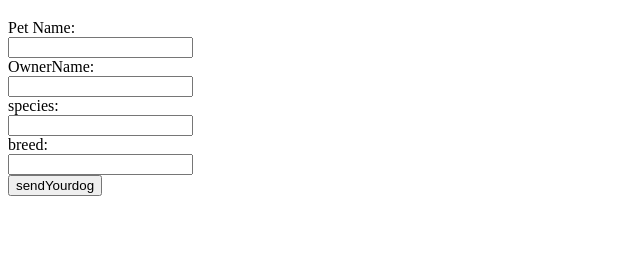
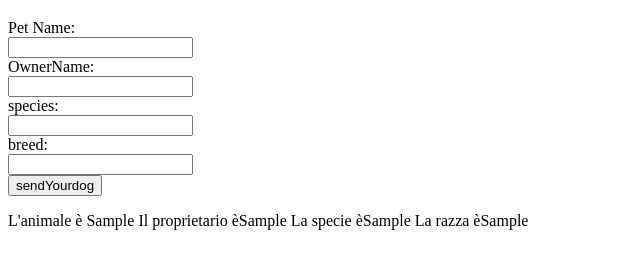
Before and after one commit to marcopa94/U2-W3-D1-OOPI, a plain HTML site: page index.html in a window 1280 px wide. Both pictures are taken after typing "Sample", "Sample", "Sample", "Sample" into the empty fields and a click on the button "sendYourdog". Shown: the part 61-330 px from the top of the page, without its empty margins (0-640 px from the left). Drawn offline with Linux system fonts and the light colour scheme.

Commit message:
ultime modifiche

```diff
--- a/index.html
+++ b/index.html
@@ -19,6 +19,7 @@
         <input type="text" id="breed" name="lname" /><br />
         <button type="submit" id="send">sendYourdog</button>
       </form>
+      <div class="contenitore"></div>
     </main>
     <script src="./js/index.js"></script>
   </body>
--- a/js/index.js
+++ b/js/index.js
@@ -28,6 +28,7 @@ const nome = document.getElementById("fname");
 const proprietario = document.getElementById("lname");
 const specie = document.getElementById("species");
 const razza = document.getElementById("breed");
+
 const animalss = [];
 
 class animal {
@@ -40,14 +41,27 @@ class animal {
 }
 formNode.onsubmit = function (e) {
   e.preventDefault();
-  const newli = document.createElement("li");
-
+  const p = document.createElement("p");
+  const div = document.querySelector("div");
+  div.appendChild(p);
   const animali = new animal(nome.value, proprietario.value, specie.value, razza.value);
   animalss.push(animali);
-  console.log(animalss);
+
+  p.innerHTML =
+    "L'animale è " +
+    animali.nome +
+    "  " +
+    "Il proprietario è" +
+    animali.proprietario +
+    "  " +
+    "La specie è" +
+    animali.specie +
+    "  " +
+    "La razza è" +
+    animali.razza;
+
   nome.value = "";
   proprietario.value = "";
   specie.value = "";
   razza.value = "";
-  animalss.appendChild(lista);
 };
```
